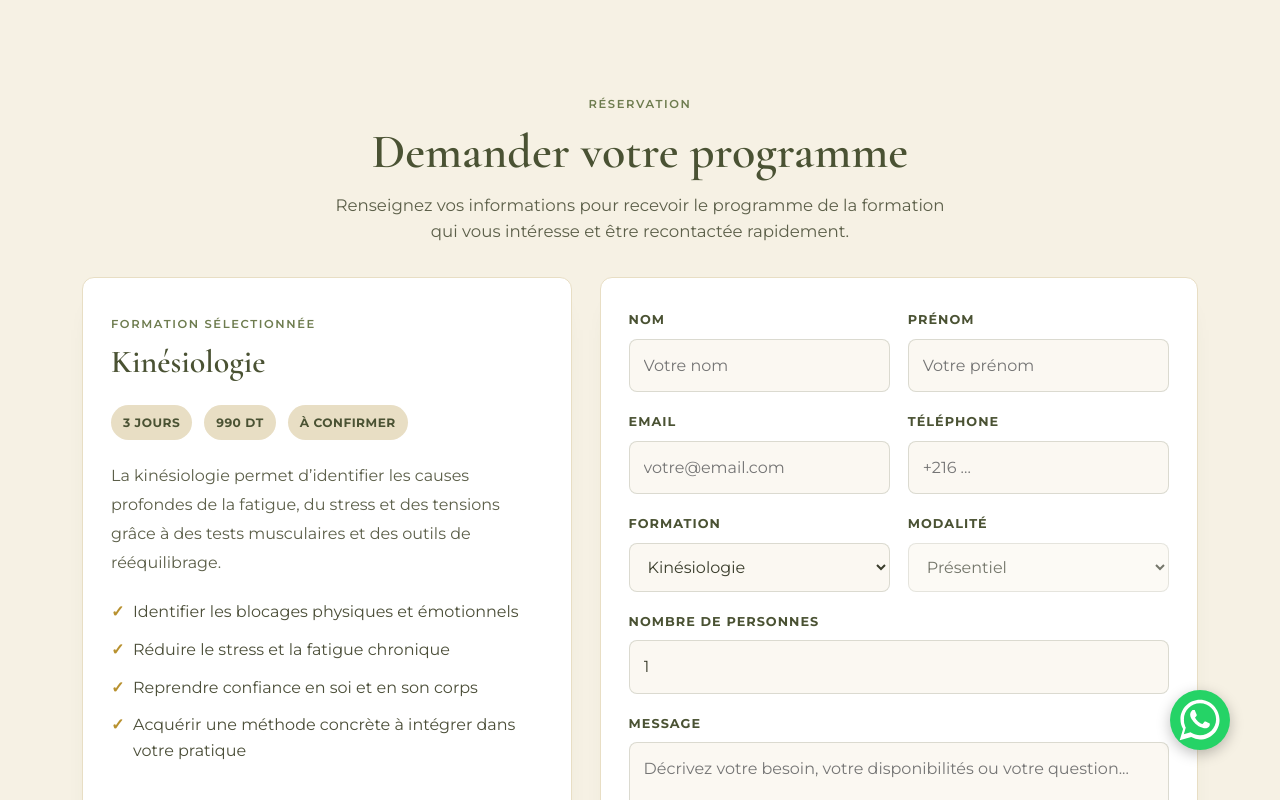
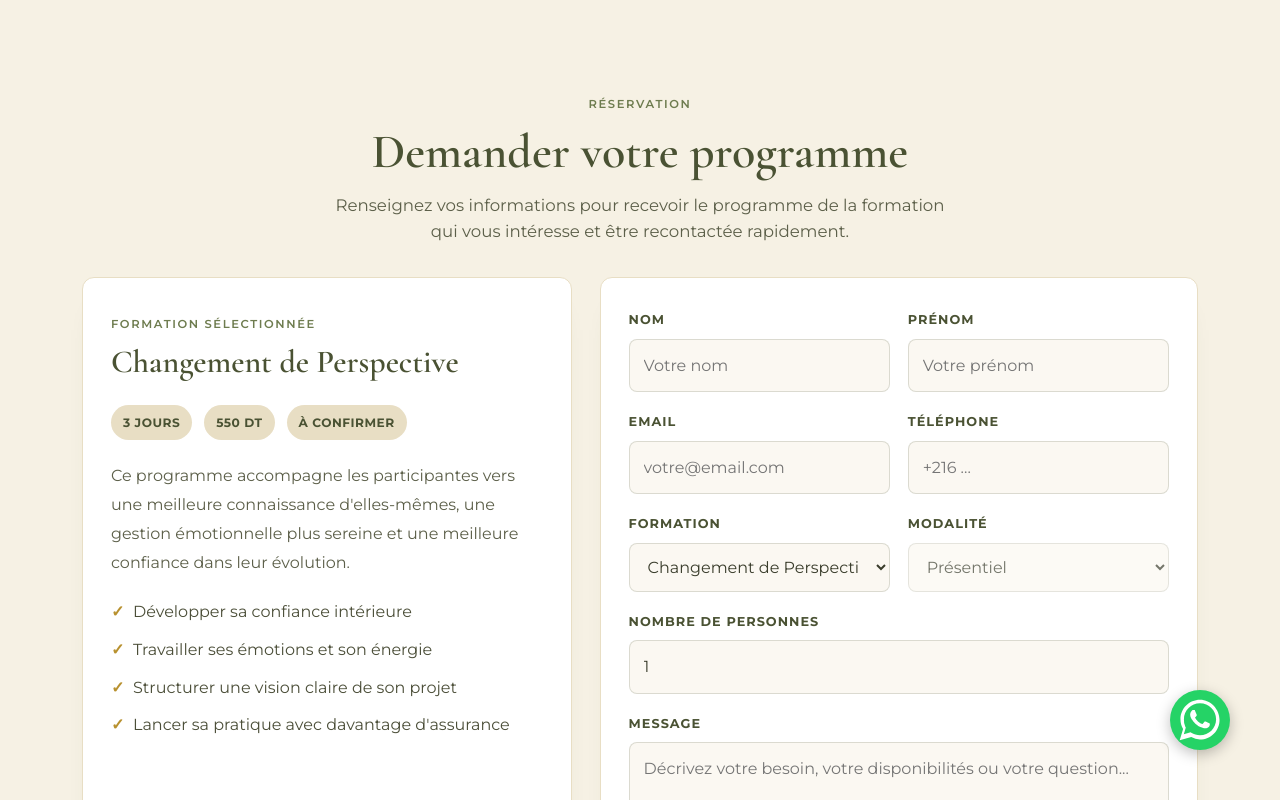
Before and after one commit to lindalindachaibi-ux/Essenti-Elle, a Next.js app: page /reservation in a window 1280 px wide. Shown: the top 800 px of the page. Built offline with nearby package versions, Linux system fonts and the light colour scheme.

Commit message:
Ajouter formation massage

```diff
--- a/app/formations/data.ts
+++ b/app/formations/data.ts
@@ -13,6 +13,28 @@ export type Formation = {
 };
 
 export const formations: Formation[] = [
+    {
+      slug: "changement-de-perspective",
+      title: "Changement de Perspective",
+      label: "Confiance · Équilibre · Développement personnel",
+      duration: "3 jours",
+      price: "550 DT",
+      image: "/Formation-changement-perspective.jpeg",
+      description: "Une formation phare pour renforcer la confiance en soi, développer la présence et poser des bases solides pour une pratique professionnelle épanouissante.",
+      summary: "Ce programme accompagne les participantes vers une meilleure connaissance d'elles-mêmes, une gestion émotionnelle plus sereine et une meilleure confiance dans leur évolution.",
+      goals: [
+          "Développer sa confiance intérieure",
+          "Travailler ses émotions et son énergie",
+          "Structurer une vision claire de son projet",
+          "Lancer sa pratique avec davantage d'assurance",
+      ],
+      format: [
+          "Méthode guidée et concrète",
+          "Outils pratiques et accompagnement",
+          "Certification agréé et reconnu par l'État",
+      ],
+      date: ""
+  },
   {
       slug: "kinesiologie",
       title: "Kinésiologie",
@@ -40,7 +62,7 @@ export const formations: Formation[] = [
       title: "Ostéopathie",
       label: "Soulagement global et durable : specialité femmes enciente",
       duration: "3 jours",
-      price: "990 DT",
+      price: "890 DT",
       image: "/ostéopathie-image.jpg",
       description: "Une approche manuelle globale qui prend en compte les articulations, le système musculo-squelettique et le corps dans son ensemble.",
       summary: "L'ostéopathie aide à soulager les douleurs, améliorer la mobilité et favoriser un meilleur fonctionnement du corps au quotidien.",
@@ -107,7 +129,7 @@ export const formations: Formation[] = [
       title: "Réflexologie",
       label: "Restauration de l'équilibre",
       duration: "3 jours",
-      price: "790 DT",
+      price: "550 DT",
       image: "/reflexologie.jpg",
       description: "Une technique manuelle ciblée pour rétablir l'équilibre énergétique du corps et favoriser le bien-être global.",
       summary: "La réflexologie agit sur les zones réflexes du pied pour soulager les tensions, le stress et les déséquilibres corporels.",
@@ -119,33 +141,33 @@ export const formations: Formation[] = [
       ],
       format: [
           "Initiation pratique",
-          "Workshops et démonstrations",
-          "Certification de fin de parcours",
+          "Application et démonstrations",
+          "Certification agréé et reconnu par l'État",
       ],
       date: ""
   },
-  {
-      slug: "changement-de-perspective",
-      title: "Changement de Perspective",
-      label: "Confiance · Équilibre · Développement personnel",
+  {slug: "massage",
+      title: "Massage lymphatique",
+      label: "Drainage · Détente · Bien-être",
       duration: "3 jours",
       price: "550 DT",
-      image: "/Formation-changement-perspective.jpeg",
-      description: "Une formation phare pour renforcer la confiance en soi, développer la présence et poser des bases solides pour une pratique professionnelle épanouissante.",
-      summary: "Ce programme accompagne les participantes vers une meilleure connaissance d'elles-mêmes, une gestion émotionnelle plus sereine et une meilleure confiance dans leur évolution.",
+      image: "/massage2.jpg",
+      description: "Un massage doux et ciblé qui stimule le système lymphatique, améliore la circulation et aide à réduire la rétention d'eau, les tensions et le stress.",
+      summary: "Le massage lymphatique aide à relancer le drainage naturel du corps, favoriser l'élimination des toxines et retrouver une sensation de légèreté, de confort et d'équilibre.",
       goals: [
-          "Développer sa confiance intérieure",
-          "Travailler ses émotions et son énergie",
-          "Structurer une vision claire de son projet",
-          "Lancer sa pratique avec davantage d'assurance",
+          "Comprendre les principes du drainage lymphatique",
+          "Maîtriser les gestes doux et efficaces du massage lymphatique",
+          "Identifier les zones de stagnation et de tension",
+          "Accompagner le bien-être corporel avec une approche douce et professionnelle",
       ],
       format: [
-          "Méthode guidée et concrète",
-          "Outils pratiques et accompagnement",
-          "Certificat reconnu",
+          "Initiation pratique et démonstrations",
+          "Techniques de drainage sur le corps entier",
+          "Certification agréé et reconnu par l'État",
       ],
       date: ""
   },
+
 ];
 
 export function getFormationBySlug(slug: string) {
```
